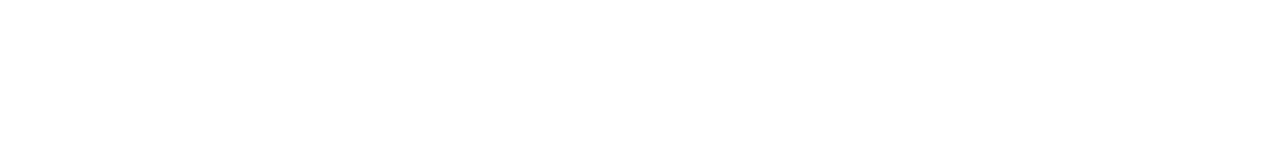
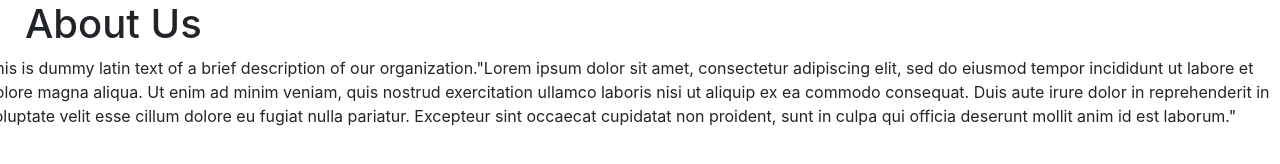
Before and after one commit to Cina10/SevaSavers, a plain HTML site: page about.html in a window 1280 px wide. Drawn offline with nearby package versions, Linux system fonts and the light colour scheme.

Commit message:
Update about.html

```diff
--- a/about.html
+++ b/about.html
@@ -1,7 +1,20 @@
 <!DOCTYPE html>
 <html lang="en">
   <head>
+  <title>About</title>
+  <link rel="stylesheet" href="https://cdnjs.cloudflare.com/ajax/libs/font-awesome/4.7.0/css/font-awesome.min.css">
+  <link href="https://fonts.googleapis.com/css?family=Open+Sans+Condensed:300" rel="stylesheet">
+  <link rel="stylesheet" href="https://stackpath.bootstrapcdn.com/bootstrap/4.3.1/css/bootstrap.min.css" integrity="sha384-ggOyR0iXCbMQv3Xipma34MD+dH/1fQ784/j6cY/iJTQUOhcWr7x9JvoRxT2MZw1T" crossorigin="anonymous">
   </head>
   <body>
+    <div class="row">
+      <div class="col-xs-12" style="background-color: #D7CEC7">
+       <section id = "About Title" class="format">
+       </section>
+      </div>
+
+         <h1 style= "padding-left: 40px">About Us</h1>
+         <p style="padding-top: 40px padding-left: 40px"> This is dummy latin text of a brief description of our organization."Lorem ipsum dolor sit amet, consectetur adipiscing elit, sed do eiusmod tempor incididunt ut labore et dolore magna aliqua. Ut enim ad minim veniam, quis nostrud exercitation ullamco laboris nisi ut aliquip ex ea commodo consequat. Duis aute irure dolor in reprehenderit in voluptate velit esse cillum dolore eu fugiat nulla pariatur. Excepteur sint occaecat cupidatat non proident, sunt in culpa qui officia deserunt mollit anim id est laborum."</p>
+
   </body>
 </html>
```
